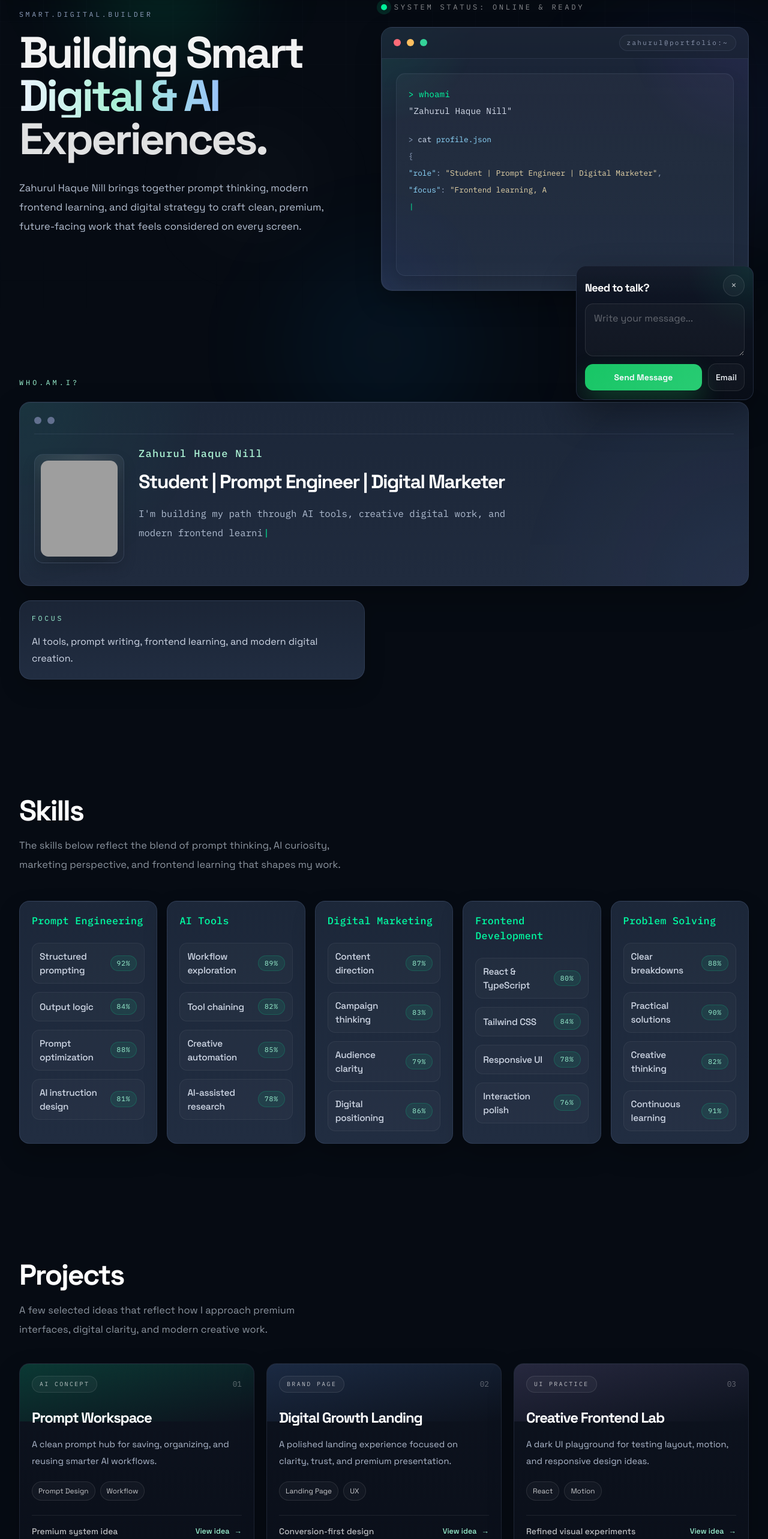
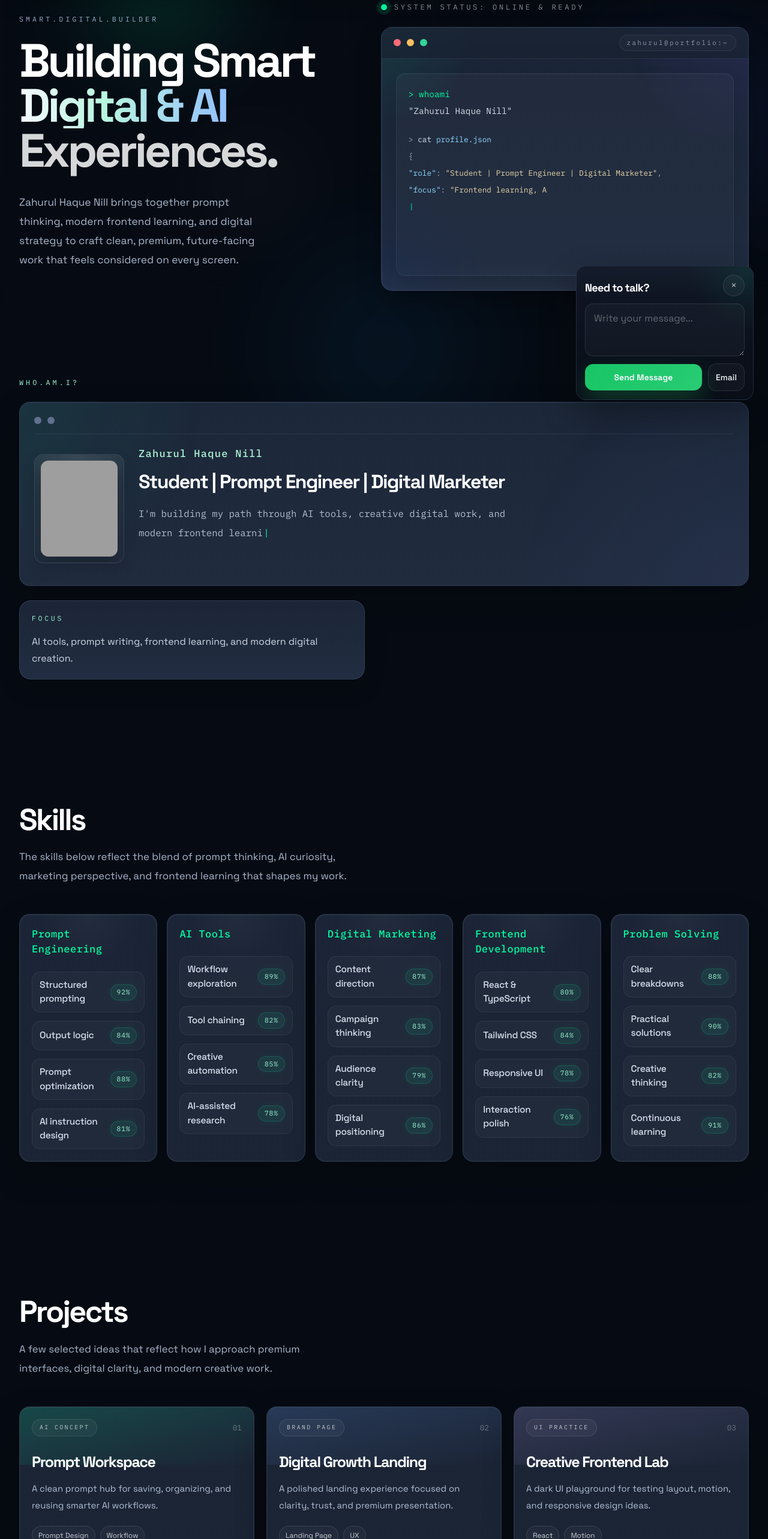
Before and after one commit to JAHURULNILL/jahurul, a React (Vite) app: page / in a window 1280 px wide. Shown: the part 109-2675 px from the top of the page at 60% size. Built offline with nearby package versions, Linux system fonts and the light colour scheme; grey boxes are pictures that could not be loaded.

Commit message:
Apply focused premium design pass

```diff
--- a/src/components/HeroHeading.tsx
+++ b/src/components/HeroHeading.tsx
@@ -5,23 +5,23 @@ import { Reveal } from "./Reveal";
 export function HeroHeading() {
   return (
     <Reveal className="w-full">
-      <div className="flex h-full flex-col justify-center py-3 lg:pr-10">
-        <p className="font-mono text-[0.72rem] uppercase tracking-[0.32em] text-[#92a3c2]">
+      <div className="flex h-full flex-col justify-center py-5 lg:pr-12">
+        <p className="font-mono text-[0.72rem] uppercase tracking-[0.36em] text-[#9db0cd]">
           smart.digital.builder
         </p>
-        <h1 className="text-balance mt-5 max-w-4xl text-[clamp(2.3rem,5.9vw,4.6rem)] font-bold leading-[0.98] tracking-[-0.05em] text-white">
-          <span className="block text-white/95">Building Smart</span>
-          <span className="block bg-[linear-gradient(90deg,#eef4ff_0%,#a8f1d5_32%,#97bcff_70%,#d4c6ff_100%)] bg-clip-text text-transparent">
+        <h1 className="text-balance mt-6 max-w-4xl text-[clamp(2.45rem,6.1vw,4.9rem)] font-bold leading-[0.96] tracking-[-0.058em] text-white">
+          <span className="block text-white">Building Smart</span>
+          <span className="block bg-[linear-gradient(92deg,#f6f9ff_0%,#b8f5df_28%,#91beff_70%,#e0d2ff_100%)] bg-clip-text text-transparent">
             Digital &amp; AI
           </span>
-          <span className="block text-white/88">Experiences.</span>
+          <span className="block text-white/84">Experiences.</span>
         </h1>
         <motion.p
           initial={{ opacity: 0, y: 18 }}
           whileInView={{ opacity: 1, y: 0 }}
           viewport={{ once: true }}
-          transition={{ duration: 0.72, delay: 0.18, ease: [0.22, 1, 0.36, 1] }}
-          className="text-balance mt-7 max-w-[35rem] text-[0.98rem] leading-8 text-[#b4bfd1] sm:text-[1.05rem]"
+          transition={{ duration: 0.9, delay: 0.24, ease: [0.22, 1, 0.36, 1] }}
+          className="text-balance mt-8 max-w-[36rem] text-[1rem] leading-8 text-[#a9b7cb] sm:text-[1.08rem]"
         >
           {person.name} brings together prompt thinking, modern frontend learning, and digital strategy to craft
           clean, premium, future-facing work that feels considered on every screen.
--- a/src/components/ProjectsSection.tsx
+++ b/src/components/ProjectsSection.tsx
@@ -5,7 +5,7 @@ import { SectionHeading } from "./SectionHeading";
 
 export function ProjectsSection() {
   return (
-    <section id="projects" className="scroll-mt-28 px-4 py-16 sm:px-6 lg:px-8 lg:py-24">
+    <section id="projects" className="scroll-mt-28 px-4 py-18 sm:px-6 lg:px-8 lg:py-28">
       <div className="mx-auto max-w-7xl">
         <Reveal>
           <SectionHeading
@@ -15,16 +15,15 @@ export function ProjectsSection() {
           />
         </Reveal>
 
-        <div className="mt-10 grid gap-5 lg:grid-cols-3">
+        <div className="mt-12 grid gap-5 lg:grid-cols-3">
           {projects.map((project, index) => (
             <Reveal key={project.title} delay={index * 0.08}>
               <motion.article
                 whileHover={{ y: -7 }}
-                className="group relative overflow-hidden rounded-[1.05rem] border border-[rgba(115,132,172,0.18)] bg-[linear-gradient(180deg,rgba(13,19,31,0.98),rgba(11,16,27,0.96))] p-5 shadow-[0_18px_44px_rgba(0,0,0,0.24)] transition-[background-color,border-color,box-shadow,transform] duration-500 active:border-white/16 active:bg-[linear-gradient(180deg,rgba(17,24,38,0.98),rgba(14,20,32,0.96))] hover:border-white/18 hover:shadow-[0_28px_60px_rgba(0,0,0,0.34)]"
+                className="premium-panel premium-ring group relative overflow-hidden rounded-[1.08rem] border border-[rgba(115,132,172,0.18)] p-5 transition-[background-color,border-color,box-shadow,transform] duration-500 active:border-white/16 active:bg-[linear-gradient(180deg,rgba(17,24,38,0.98),rgba(14,20,32,0.96))] hover:border-[rgba(178,192,220,0.22)] hover:shadow-[0_30px_66px_rgba(0,0,0,0.36)]"
               >
                 <div className={`absolute inset-x-0 top-0 h-24 bg-gradient-to-br ${project.accent} opacity-90`} />
-                <div className="absolute inset-0 bg-[radial-gradient(circle_at_top_right,rgba(255,255,255,0.04),transparent_26%)] opacity-0 transition duration-500 group-hover:opacity-100" />
-                <div className="absolute inset-0 rounded-[1.05rem] shadow-[inset_0_1px_0_rgba(255,255,255,0.03)]" />
+                <div className="absolute inset-0 bg-[radial-gradient(circle_at_top_right,rgba(255,255,255,0.05),transparent_24%),radial-gradient(circle_at_bottom_left,rgba(0,255,163,0.04),transparent_26%)] opacity-0 transition duration-500 group-hover:opacity-100" />
 
                 <div className="relative flex h-full flex-col">
                   <div className="flex items-center justify-between gap-3">
@@ -34,17 +33,17 @@ export function ProjectsSection() {
                     <span className="font-mono text-[0.8rem] text-white/34">0{index + 1}</span>
                   </div>
 
-                  <h3 className="mt-6 text-[1.35rem] font-bold tracking-[-0.05em] text-white sm:text-[1.5rem]">
+                  <h3 className="mt-6 text-[1.38rem] font-bold tracking-[-0.055em] text-white sm:text-[1.56rem]">
                     {project.title}
                   </h3>
 
-                  <p className="mt-3 text-[0.92rem] leading-7 text-[#aeb9cc]">{project.summary}</p>
+                  <p className="mt-3 text-[0.93rem] leading-7 text-[#b1bfd3]">{project.summary}</p>
 
                   <div className="mt-5 flex flex-wrap gap-2">
                     {project.tags.map((tag) => (
                       <span
                         key={tag}
-                        className="rounded-full border border-white/10 bg-[rgba(255,255,255,0.03)] px-2.5 py-1.5 text-[0.74rem] text-white/76"
+                        className="rounded-full border border-white/10 bg-[rgba(255,255,255,0.03)] px-2.5 py-1.5 text-[0.74rem] text-white/78"
                       >
                         {tag}
                       </span>
--- a/src/components/SectionHeading.tsx
+++ b/src/components/SectionHeading.tsx
@@ -8,14 +8,14 @@ export function SectionHeading({ eyebrow, title, description }: SectionHeadingPr
   return (
     <div className="max-w-3xl">
       {eyebrow ? (
-        <p className="font-mono text-[0.72rem] uppercase tracking-[0.34em] text-[var(--accent-soft)]">
+        <p className="font-mono text-[0.72rem] uppercase tracking-[0.36em] text-[var(--accent-soft)]">
           {eyebrow}
         </p>
       ) : null}
-      <h2 className={`${eyebrow ? "mt-4" : ""} text-balance text-3xl font-bold tracking-[-0.045em] text-white sm:text-4xl lg:text-[3rem]`}>
+      <h2 className={`${eyebrow ? "mt-4" : ""} text-balance text-3xl font-bold leading-[1.02] tracking-[-0.052em] text-white sm:text-[2.7rem] lg:text-[3.15rem]`}>
         {title}
       </h2>
-      <p className="text-balance mt-4 max-w-2xl text-[0.98rem] leading-8 text-[var(--muted)] sm:text-[1.03rem]">
+      <p className="text-balance mt-5 max-w-2xl text-[0.99rem] leading-8 text-[#a8b5ca] sm:text-[1.05rem]">
         {description}
       </p>
     </div>
--- a/src/components/SkillsSection.tsx
+++ b/src/components/SkillsSection.tsx
@@ -5,7 +5,7 @@ import { SectionHeading } from "./SectionHeading";
 
 export function SkillsSection() {
   return (
-    <section id="skills" className="scroll-mt-28 px-4 py-16 sm:px-6 lg:px-8 lg:py-24">
+    <section id="skills" className="scroll-mt-28 px-4 py-18 sm:px-6 lg:px-8 lg:py-28">
       <div className="mx-auto max-w-7xl">
         <Reveal>
           <SectionHeading
@@ -15,19 +15,19 @@ export function SkillsSection() {
           />
         </Reveal>
 
-        <div className="mt-11 grid gap-4 sm:grid-cols-2 xl:grid-cols-5">
+        <div className="mt-12 grid gap-4 sm:grid-cols-2 xl:grid-cols-5">
           {skills.map((skill, index) => (
             <Reveal key={skill.title} delay={index * 0.06}>
               <motion.article
                 whileHover={{ y: -6 }}
-                className="group relative h-full overflow-hidden rounded-[1.05rem] border border-[rgba(106,126,170,0.22)] bg-[linear-gradient(180deg,#1c2739_0%,#212d41_100%)] p-4 sm:p-5 shadow-[0_18px_38px_rgba(0,0,0,0.24)] transition-[background-color,border-color,box-shadow,transform] duration-500 active:border-[var(--accent)]/18 active:bg-[linear-gradient(180deg,#213049_0%,#26364e_100%)] hover:border-[var(--accent)]/24 hover:shadow-[0_26px_54px_rgba(0,0,0,0.32)]"
+                className="premium-panel premium-ring group relative h-full overflow-hidden rounded-[1.08rem] border border-[rgba(106,126,170,0.22)] p-4 sm:p-5 transition-[background-color,border-color,box-shadow,transform] duration-500 active:border-[var(--accent)]/18 active:bg-[linear-gradient(180deg,#213049_0%,#26364e_100%)] hover:border-[rgba(173,189,220,0.22)] hover:shadow-[0_28px_62px_rgba(0,0,0,0.34)]"
               >
-                <div className="absolute inset-x-0 top-0 h-px bg-gradient-to-r from-transparent via-white/10 to-transparent" />
+                <div className="absolute inset-x-0 top-0 h-20 bg-[radial-gradient(circle_at_top,rgba(255,255,255,0.035),transparent_58%)]" />
                 <div className="absolute inset-0 opacity-0 transition duration-500 group-hover:opacity-100">
-                  <div className="absolute inset-0 bg-[radial-gradient(circle_at_bottom_left,rgba(0,255,163,0.08),transparent_26%)]" />
+                  <div className="absolute inset-0 bg-[radial-gradient(circle_at_bottom_left,rgba(0,255,163,0.08),transparent_26%),radial-gradient(circle_at_top_right,rgba(123,132,255,0.08),transparent_26%)]" />
                 </div>
                 <div className="relative flex h-full flex-col">
-                  <h3 className="font-mono text-[0.96rem] font-medium tracking-[0.02em] text-[var(--accent)] sm:text-[1.04rem]">
+                  <h3 className="font-mono text-[0.98rem] font-medium tracking-[0.03em] text-[var(--accent)] sm:text-[1.06rem]">
                     {skill.title}
                   </h3>
 
@@ -35,20 +35,20 @@ export function SkillsSection() {
                     {skill.items.map((item) => (
                       <div
                         key={item.label}
-                        className="flex items-center justify-between gap-3 rounded-[0.8rem] border border-white/6 bg-white/[0.025] px-3 py-2.5"
+                        className="flex items-center justify-between gap-3 rounded-[0.9rem] border border-white/6 bg-[rgba(255,255,255,0.028)] px-3 py-2.5"
                       >
-                        <p className="text-[0.92rem] font-medium tracking-[-0.02em] text-[#d0d8e6] sm:text-[0.96rem]">
+                        <p className="text-[0.92rem] font-medium tracking-[-0.02em] text-[#d7deeb] sm:text-[0.97rem]">
                           {item.label}
                         </p>
-                        <span className="rounded-full border border-[var(--accent)]/16 bg-[rgba(0,255,163,0.08)] px-2.5 py-1 font-mono text-[0.7rem] tracking-[0.08em] text-[var(--accent-soft)]">
+                        <span className="rounded-full border border-[var(--accent)]/16 bg-[rgba(0,255,163,0.08)] px-2.5 py-1 font-mono text-[0.7rem] tracking-[0.08em] text-[var(--accent-soft)] shadow-[0_0_16px_rgba(0,255,163,0.06)]">
                           {item.level}
                         </span>
                       </div>
                     ))}
                   </div>
 
-                  <div className="pointer-events-none absolute bottom-4 left-4 h-12 w-12 rounded-full border border-[rgba(0,255,163,0.3)] opacity-0 transition duration-500 group-hover:opacity-100">
-                    <span className="absolute left-1/2 top-1/2 h-3 w-3 -translate-x-1/2 -translate-y-1/2 rounded-full bg-[var(--accent)] shadow-[0_0_18px_rgba(0,255,163,0.3)]" />
+                  <div className="pointer-events-none absolute bottom-4 left-4 h-12 w-12 rounded-full border border-[rgba(0,255,163,0.22)] opacity-0 transition duration-500 group-hover:opacity-100">
+                    <span className="absolute left-1/2 top-1/2 h-3 w-3 -translate-x-1/2 -translate-y-1/2 rounded-full bg-[var(--accent)] shadow-[0_0_18px_rgba(0,255,163,0.26)]" />
                   </div>
                 </div>
               </motion.article>
--- a/src/styles.css
+++ b/src/styles.css
@@ -3,6 +3,7 @@
 :root {
   --bg: #060b13;
   --bg-elevated: #0d1523;
+  --bg-panel: #182235;
   --text: #f3f7fb;
   --muted: rgba(203, 213, 225, 0.68);
   --accent: #00ffa3;
@@ -19,10 +20,11 @@ body {
   margin: 0;
   min-width: 320px;
   background:
-    radial-gradient(circle at 12% 0%, rgba(0, 255, 163, 0.09), transparent 18%),
-    radial-gradient(circle at 88% 10%, rgba(74, 97, 255, 0.09), transparent 20%),
-    radial-gradient(circle at 50% 40%, rgba(255, 255, 255, 0.025), transparent 28%),
-    linear-gradient(180deg, #040811 0%, #060b13 34%, #09111b 72%, #0a1420 100%);
+    radial-gradient(circle at 10% -4%, rgba(0, 255, 163, 0.1), transparent 16%),
+    radial-gradient(circle at 88% 8%, rgba(90, 116, 255, 0.1), transparent 18%),
+    radial-gradient(circle at 50% 32%, rgba(255, 255, 255, 0.03), transparent 24%),
+    radial-gradient(circle at 50% 100%, rgba(17, 132, 255, 0.08), transparent 26%),
+    linear-gradient(180deg, #040811 0%, #050b14 30%, #09111b 66%, #0b1521 100%);
   color: var(--text);
   font-family: "Space Grotesk", sans-serif;
   text-rendering: optimizeLegibility;
@@ -59,7 +61,7 @@ textarea {
     linear-gradient(rgba(148, 163, 184, 0.045) 1px, transparent 1px),
     linear-gradient(90deg, rgba(148, 163, 184, 0.045) 1px, transparent 1px);
   background-size: 72px 72px;
-  opacity: 0.82;
+  opacity: 0.7;
   mask-image: linear-gradient(180deg, rgba(0, 0, 0, 0.78), transparent 94%);
 }
 
@@ -72,6 +74,28 @@ textarea {
 
 .text-balance {
   text-wrap: balance;
+}
+
+.premium-panel {
+  background:
+    linear-gradient(180deg, rgba(29, 39, 57, 0.94), rgba(27, 37, 54, 0.98)),
+    linear-gradient(180deg, rgba(255, 255, 255, 0.02), transparent);
+  box-shadow:
+    inset 0 1px 0 rgba(255, 255, 255, 0.03),
+    0 20px 54px rgba(0, 0, 0, 0.24);
+}
+
+.premium-ring {
+  position: relative;
+}
+
+.premium-ring::before {
+  content: "";
+  position: absolute;
+  inset: 0;
+  border-radius: inherit;
+  pointer-events: none;
+  box-shadow: inset 0 0 0 1px rgba(255, 255, 255, 0.03);
 }
 
 @keyframes terminal-blink {
```
Also changed, not shown: src/components/ContactSection.tsx (+8 -8 lines), src/components/Footer.tsx (+5 -5 lines).
